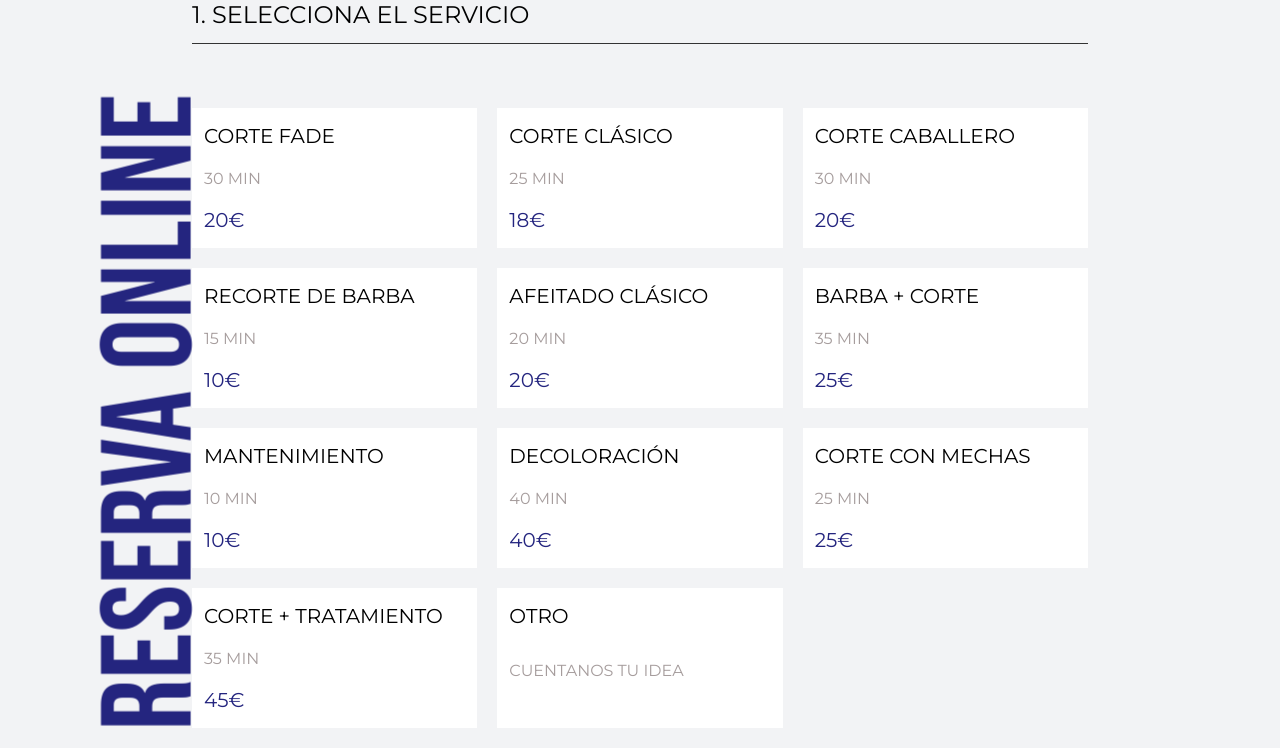
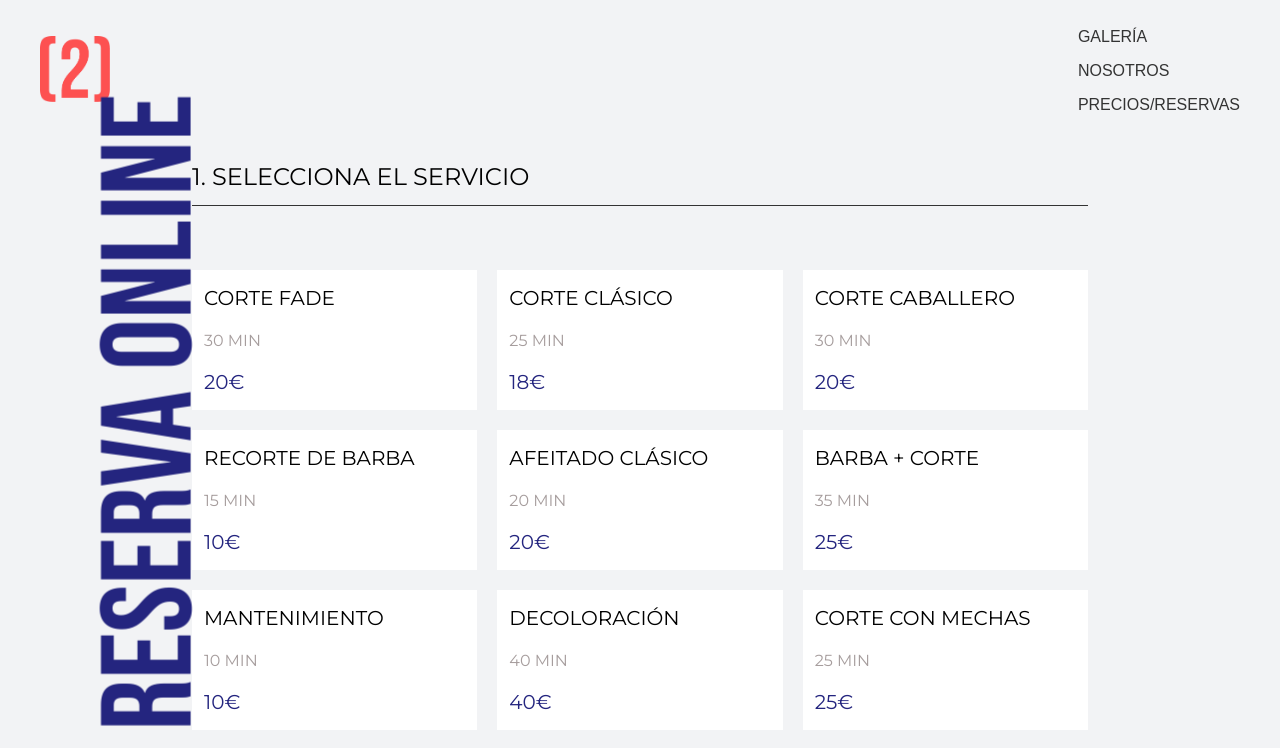
Before and after one commit to JaumeEsquerdo/peluqueria-la-silla-2, a React (Vite) app in the folder la-silla-2/: page /reservas in a window 1280 px wide. Shown: the top 748 px of the page. Built offline with nearby package versions, Linux system fonts and the light colour scheme.

Commit message:
ajustar header de jaime a página reservas

```diff
--- a/la-silla-2/src/components/Header/Header.css
+++ b/la-silla-2/src/components/Header/Header.css
@@ -8,6 +8,7 @@ CSS HEADER GENERAL
   align-items: center;
   background: #f2f3f5;
   padding: 0px 0px 20px 0px;
+  width: 100%;
 }
 
 /* CSS HEADER LOGOTIPO */
--- a/la-silla-2/src/pages/Reservas/Reservas.jsx
+++ b/la-silla-2/src/pages/Reservas/Reservas.jsx
@@ -4,7 +4,7 @@ import { TimeSlots } from "../../components/TimeSlots/TimeSlots";
 import "./reservas.css";
 import { useReserva } from "../../hooks/useReserva";
 import { useNavigate } from "react-router";
-
+import { Header } from "../../components/Header/Header";
 const servicios = [
   { servicio: "CORTE FADE", tiempo: "30 MIN", precio: "20€" },
   { servicio: "CORTE CLÁSICO", tiempo: "25 MIN", precio: "18€" },
@@ -62,7 +62,7 @@ const Reservas = () => {
           </a>
         </ul>
       </header> */}
-
+      <Header />
       <section className="Reservas-content">
         <h2 className="Reservas-h2">RESERVA ONLINE</h2>
         <div className="Reservas-steps">
```
